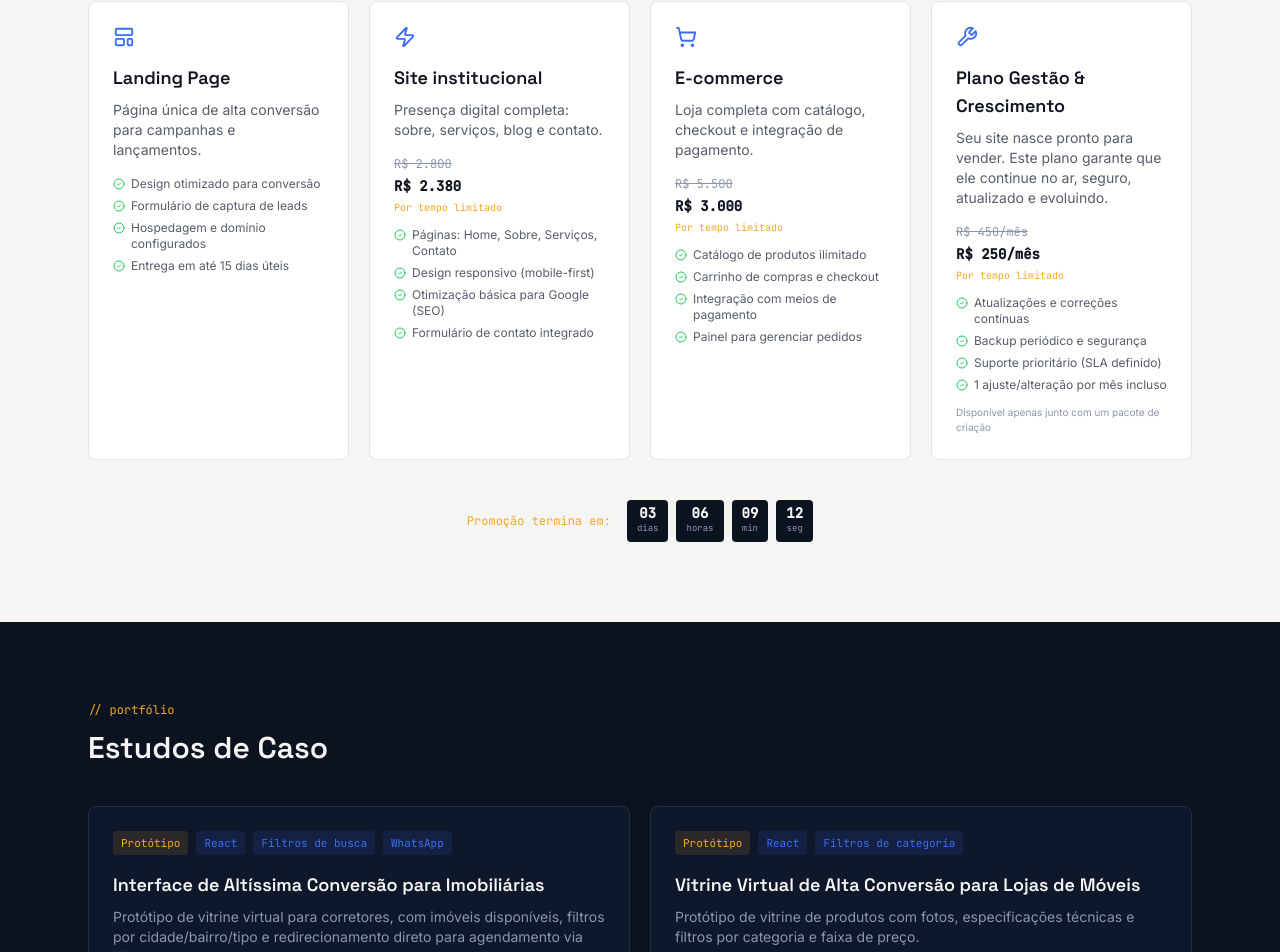
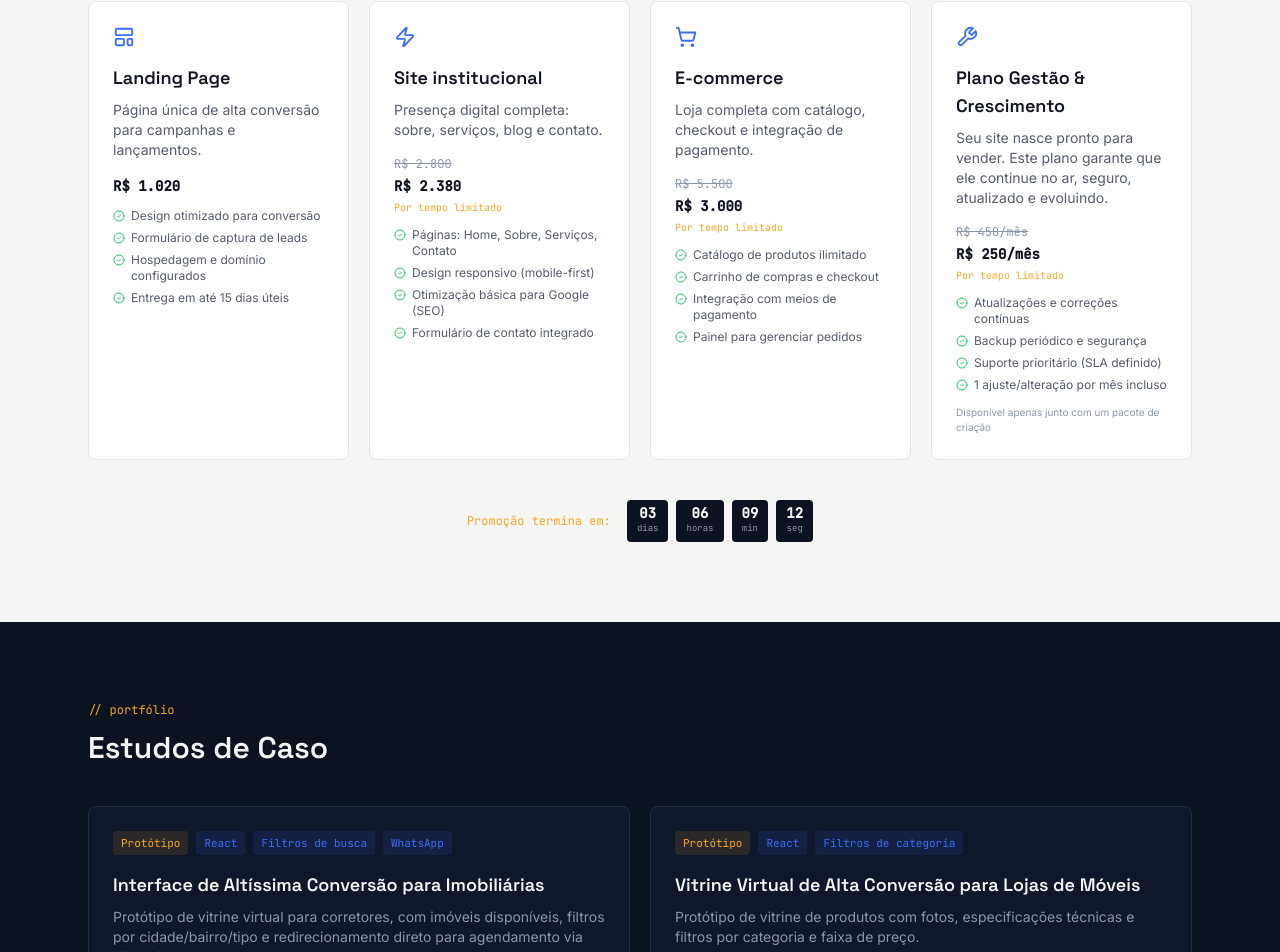
Before and after one commit to jesgalves/design-sites, a React (Vite) app: page / in a window 1280 px wide. Shown: the part 998-1950 px from the top of the page. Built offline with nearby package versions, Linux system fonts and the light colour scheme.

Commit message:
altecao de novo

```diff
--- a/src/App.jsx
+++ b/src/App.jsx
@@ -734,6 +734,7 @@ const services = [
     name: "Landing Page",
     desc: "Página única de alta conversão para campanhas e lançamentos.",
     originalPrice: "R$ 1.200",
+    promoPrice: "R$ 1.020",
     showPromo: false,
     bullets: [
       "Design otimizado para conversão",
```
